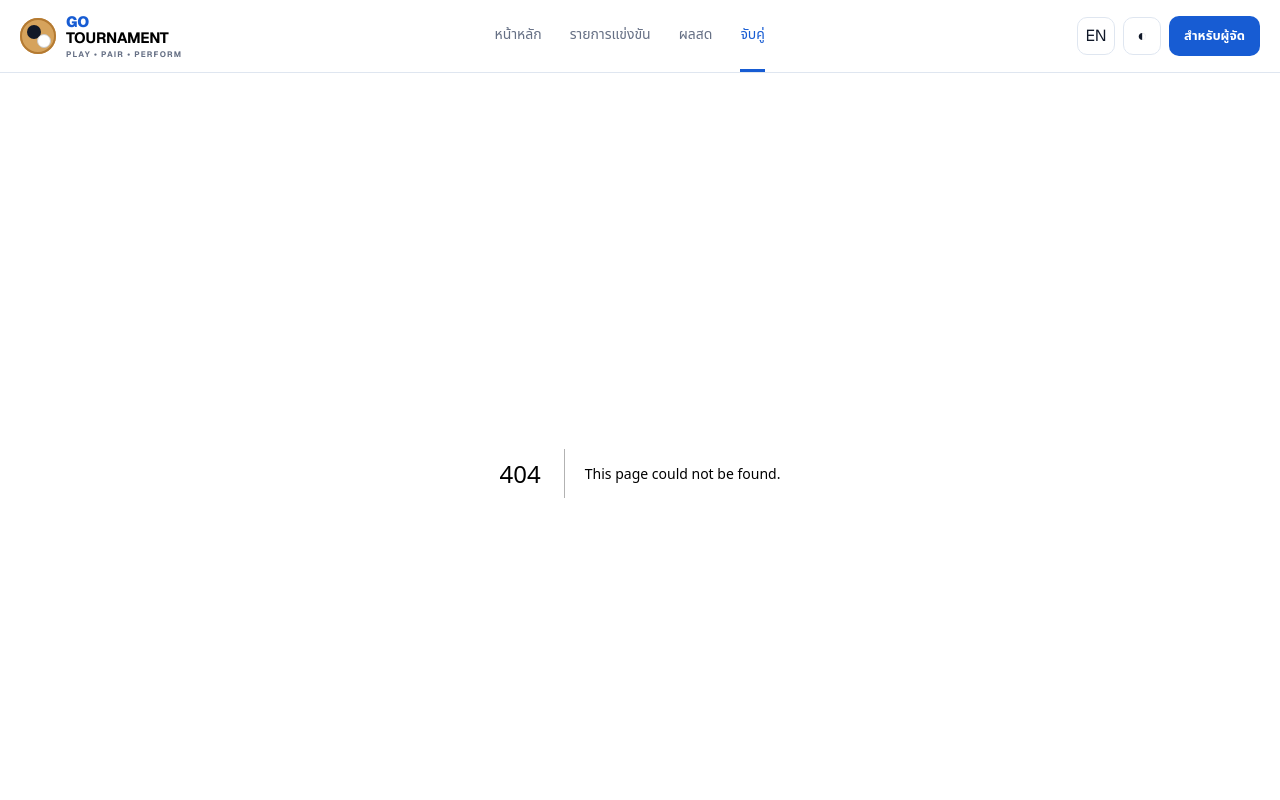
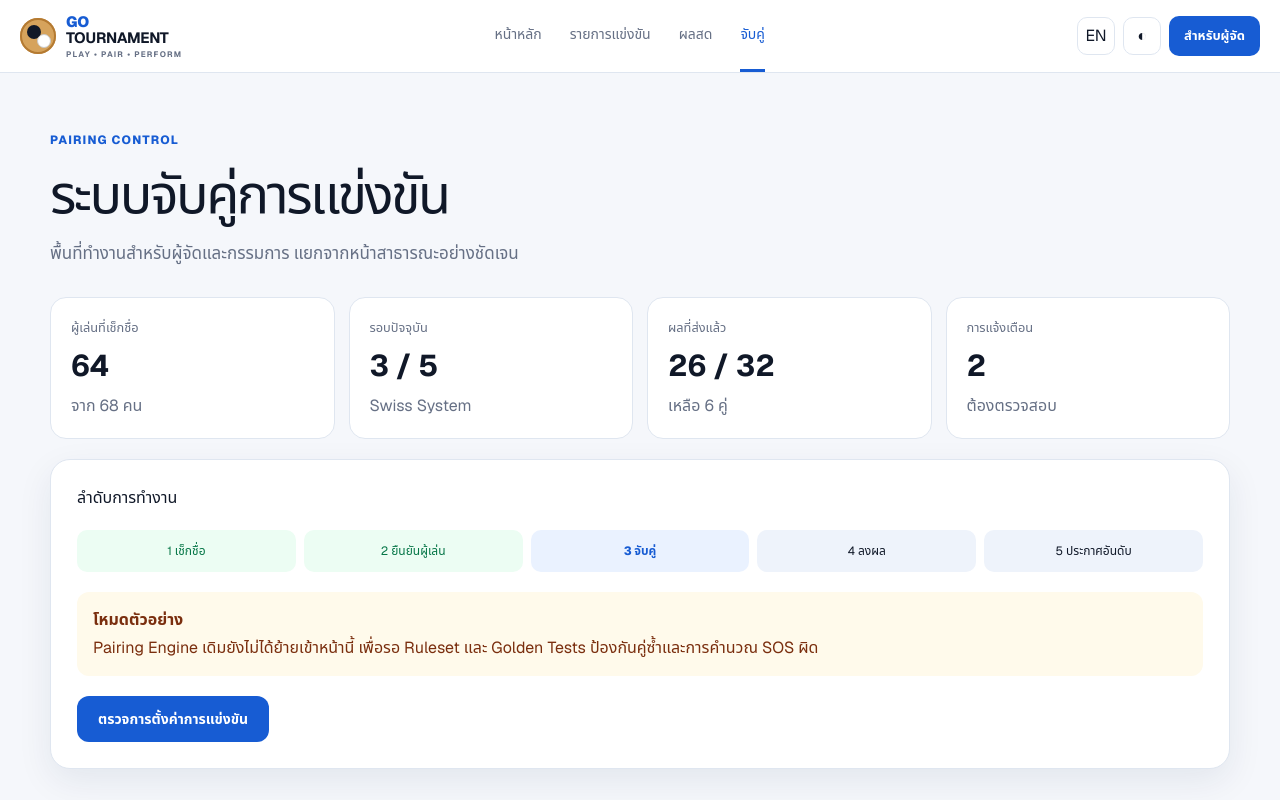
Before and after one commit to sawitree2168-sys/go-competition, a Next.js app: page /pairing in a window 1280 px wide. Before the commit this address had no page. Shown: the top 800 px of the page. Built offline with nearby package versions, Linux system fonts and the light colour scheme.

Commit message:
feat: add pairing control foundation

```diff
--- /dev/null
+++ b/app/pairing/page.tsx
@@ -0,0 +1,30 @@
+import type { Metadata } from "next";
+import Link from "next/link";
+
+export const metadata: Metadata = { title: "ระบบจับคู่" };
+
+export default function PairingPage() {
+  return (
+    <section className="section-shell page-section">
+      <div className="page-title">
+        <span className="eyebrow">PAIRING CONTROL</span>
+        <h1>ระบบจับคู่การแข่งขัน</h1>
+        <p>พื้นที่ทำงานสำหรับผู้จัดและกรรมการ แยกจากหน้าสาธารณะอย่างชัดเจน</p>
+      </div>
+      <div className="metric-grid">
+        <div><small>ผู้เล่นที่เช็กชื่อ</small><strong>64</strong><span>จาก 68 คน</span></div>
+        <div><small>รอบปัจจุบัน</small><strong>3 / 5</strong><span>Swiss System</span></div>
+        <div><small>ผลที่ส่งแล้ว</small><strong>26 / 32</strong><span>เหลือ 6 คู่</span></div>
+        <div><small>การแจ้งเตือน</small><strong>2</strong><span>ต้องตรวจสอบ</span></div>
+      </div>
+      <div className="workflow-card">
+        <h2>ลำดับการทำงาน</h2>
+        <div className="workflow-steps">
+          <span className="done">1 เช็กชื่อ</span><span className="done">2 ยืนยันผู้เล่น</span><span className="current">3 จับคู่</span><span>4 ลงผล</span><span>5 ประกาศอันดับ</span>
+        </div>
+        <div className="notice warning"><strong>โหมดตัวอย่าง</strong><p>Pairing Engine เดิมยังไม่ได้ย้ายเข้าหน้านี้ เพื่อรอ Ruleset และ Golden Tests ป้องกันคู่ซ้ำและการคำนวณ SOS ผิด</p></div>
+        <Link className="button button-primary" href="/admin/setup">ตรวจการตั้งค่าการแข่งขัน</Link>
+      </div>
+    </section>
+  );
+}
```
